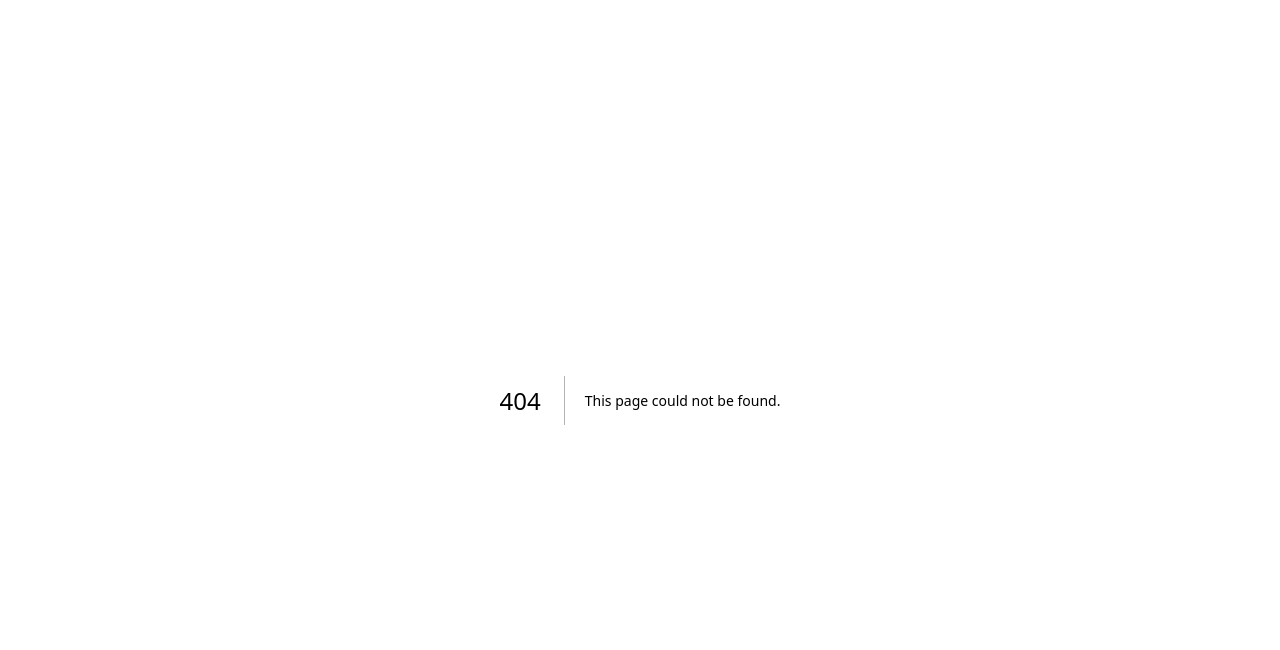
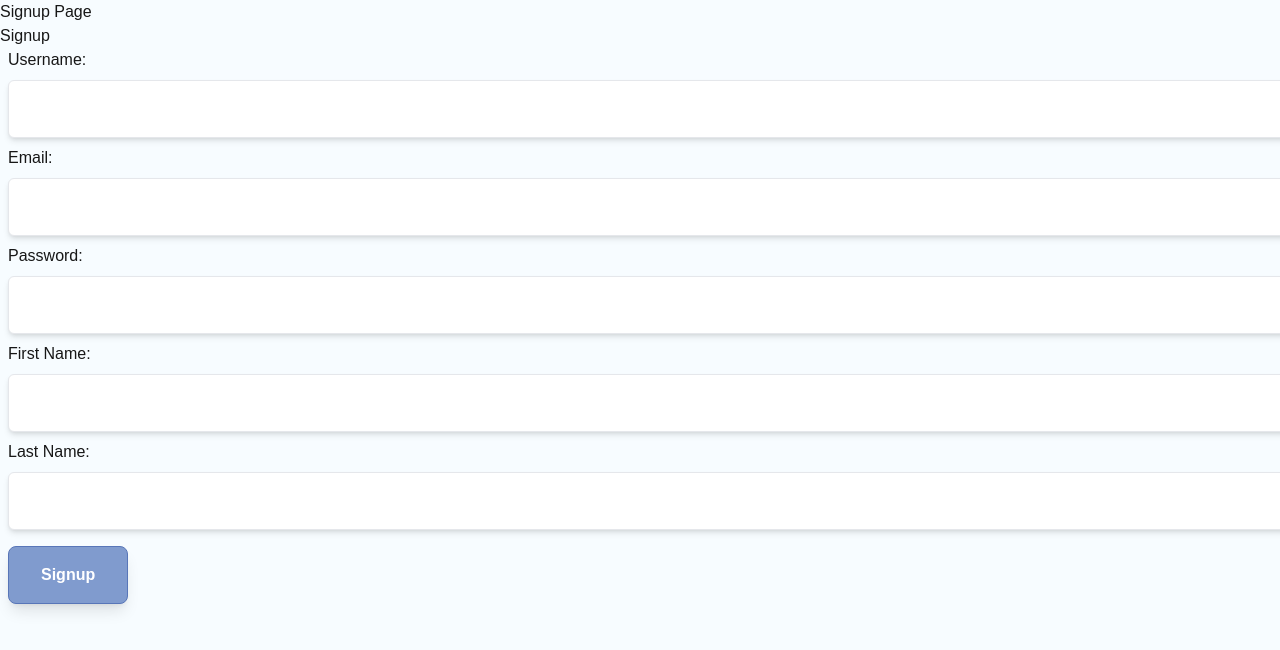
Before and after one commit to erinkim16/Mecca, a Next.js app in the folder PP2/scriptorium/: page /signup-page in a window 1280 px wide. Before the commit this address had no page. Shown: the top 650 px of the page. Built offline with nearby package versions, Linux system fonts and the light colour scheme.

Commit message:
implemented signup and login pages

```diff
--- /dev/null
+++ b/PP2/scriptorium/components/users/login-form.tsx
@@ -0,0 +1,51 @@
+import React, { useState } from "react";
+import { login } from "@/utils/account/api";
+// import { useNavigate } from "react-router-dom";
+import { useRouter } from "next/router";
+
+const LoginForm: React.FC = () => {
+  const [username, setUsername] = useState("");
+  const [password, setPassword] = useState("");
+  const [error, setError] = useState("");
+  // const navigate = useNavigate();
+  const router = useRouter();
+
+  const handleLogin = async (e: React.FormEvent) => {
+    e.preventDefault();
+    try {
+      const response = await login({ username, password });
+      localStorage.setItem("accessToken", response.data.accessToken);
+      localStorage.setItem("refreshToken", response.data.refreshToken);
+      // navigate("/dashboard"); // Replace with your target page
+      router.push("/dashboard");
+    } catch (err: any) {
+      setError(err.response?.data?.message || "Login failed");
+    }
+  };
+
+  return (
+    <form onSubmit={handleLogin}>
+      <h2>Login</h2>
+      {error && <p style={{ color: "red" }}>{error}</p>}
+      <div>
+        <label>Username:</label>
+        <input
+          type="text"
+          value={username}
+          onChange={(e) => setUsername(e.target.value)}
+        />
+      </div>
+      <div>
+        <label>Password:</label>
+        <input
+          type="password"
+          value={password}
+          onChange={(e) => setPassword(e.target.value)}
+        />
+      </div>
+      <button type="submit">Login</button>
+    </form>
+  );
+};
+
+export default LoginForm;
--- a/PP2/scriptorium/components/users/login.tsx
+++ /dev/null
@@ -1,65 +0,0 @@
-import React, { useState } from "react";
-import { useRouter } from "next/router";
-import axios from "axios";
-
-export default function Login() {
-  const [username, setUsername] = useState("");
-  const [password, setPassword] = useState("");
-  const [error, setError] = useState("");
-  const router = useRouter();
-
-  // Handle form submission
-  const handleLogin = async (e: React.FormEvent) => {
-    e.preventDefault(); // prevent form from submitting the default way
-    setError(""); // clear any previous error
-
-    try {
-      // Send login data to the backend
-      const response = await axios.post("/api/login", {
-        username,
-        password,
-      });
-
-      // If successful, save tokens to local storage
-      const { accessToken, refreshToken } = response.data;
-      localStorage.setItem("accessToken", accessToken);
-      localStorage.setItem("refreshToken", refreshToken);
-
-      // Redirect the user to a protected page, such as the dashboard
-      router.push("/dashboard");
-    } catch (err: any) {
-      // Display error if login fails
-      setError(
-        err.response?.data?.message || "Failed to log in. Please try again."
-      );
-    }
-  };
-
-  return (
-    <div className="login-container">
-      <h2>Login</h2>
-      {error && <p className="error">{error}</p>}
-      <form onSubmit={handleLogin}>
-        <label htmlFor="username">Username</label>
-        <input
-          type="text"
-          id="username"
-          value={username}
-          onChange={(e) => setUsername(e.target.value)}
-          required
-        />
-
-        <label htmlFor="password">Password</label>
-        <input
-          type="password"
-          id="password"
-          value={password}
-          onChange={(e) => setPassword(e.target.value)}
-          required
-        />
-
-        <button type="submit">Login</button>
-      </form>
-    </div>
-  );
-}
--- a/PP2/scriptorium/components/users/register.tsx
+++ /dev/null
@@ -1,109 +0,0 @@
-import React, { useState } from "react";
-import axios from "axios";
-import { useRouter } from "next/router";
-
-export default function Register() {
-  // Define state for form fields and error messages
-  const [username, setUsername] = useState("");
-  const [email, setEmail] = useState("");
-  const [password, setPassword] = useState("");
-  const [firstName, setFirstName] = useState("");
-  const [lastName, setLastName] = useState("");
-  const [avatar, setAvatar] = useState(1); // default avatar ID
-  const [error, setError] = useState("");
-  const router = useRouter();
-
-  // Handle registration form submission
-  const handleRegister = async (e: React.FormEvent) => {
-    e.preventDefault(); // Prevent default form submission
-    setError(""); // Clear any previous error messages
-
-    try {
-      // Send registration data to the backend
-      const response = await axios.post("/api/register", {
-        username,
-        email,
-        password,
-        firstName,
-        lastName,
-        avatar,
-      });
-
-      // On successful registration, redirect to login page
-      if (response.status === 200) {
-        router.push("/login");
-      }
-    } catch (err: any) {
-      // Display error message if registration fails
-      setError(
-        err.response?.data?.error || "Registration failed. Please try again."
-      );
-    }
-  };
-
-  return (
-    <div className="register-container">
-      <h2>Register</h2>
-      {error && <p className="error">{error}</p>}
-      <form onSubmit={handleRegister}>
-        <label htmlFor="username">Username</label>
-        <input
-          type="text"
-          id="username"
-          value={username}
-          onChange={(e) => setUsername(e.target.value)}
-          required
-        />
-
-        <label htmlFor="email">Email</label>
-        <input
-          type="email"
-          id="email"
-          value={email}
-          onChange={(e) => setEmail(e.target.value)}
-          required
-        />
-
-        <label htmlFor="password">Password</label>
-        <input
-          type="password"
-          id="password"
-          value={password}
-          onChange={(e) => setPassword(e.target.value)}
-          required
-        />
-
-        <label htmlFor="firstName">First Name (Optional)</label>
-        <input
-          type="text"
-          id="firstName"
-          value={firstName}
-          onChange={(e) => setFirstName(e.target.value)}
-        />
-
-        <label htmlFor="lastName">Last Name (Optional)</label>
-        <input
-          type="text"
-          id="lastName"
-          value={lastName}
-          onChange={(e) => setLastName(e.target.value)}
-        />
-
-        <label htmlFor="avatar">Avatar (1-4)</label>
-        <input
-          type="number"
-          id="avatar"
-          value={avatar}
-          onChange={(e) => setAvatar(Number(e.target.value))}
-          min="1"
-          max="4"
-        />
-
-        <button type="submit">Register</button>
-      </form>
-      <p>
-        Already have an account? <a href="/login">Log in</a>
-      </p>
-    </div>
-  );
-}
--- /dev/null
+++ b/PP2/scriptorium/components/users/signup-form.tsx
@@ -0,0 +1,87 @@
+import React, { useState } from "react";
+import { register } from "@/utils/account/api";
+// import { useNavigate } from "react-router-dom";
+import { useRouter } from "next/router";
+
+const SignupForm: React.FC = () => {
+  const [formData, setFormData] = useState({
+    username: "",
+    email: "",
+    password: "",
+    firstName: "",
+    lastName: "",
+  });
+  const [error, setError] = useState("");
+  // const navigate = useNavigate();
+  const router = useRouter();
+
+  const handleChange = (e: React.ChangeEvent<HTMLInputElement>) => {
+    setFormData({ ...formData, [e.target.name]: e.target.value });
+  };
+
+  const handleSignup = async (e: React.FormEvent) => {
+    e.preventDefault();
+    try {
+      await register(formData);
+      // navigate("/login");
+      router.push("/login");
+    } catch (err: any) {
+      setError(err.response?.data?.error || "Signup failed");
+    }
+  };
+
+  return (
+    <form onSubmit={handleSignup}>
+      <h2>Signup</h2>
+      {error && <p style={{ color: "red" }}>{error}</p>}
+      <div>
+        <label>Username:</label>
+        <input
+          type="text"
+          name="username"
+          value={formData.username}
+          onChange={handleChange}
+        />
+      </div>
+      <div>
+        <label>Email:</label>
+        <input
+          type="email"
+          name="email"
+          value={formData.email}
+          onChange={handleChange}
+        />
+      </div>
+      <div>
+        <label>Password:</label>
+        <input
+          type="password"
+          name="password"
+          value={formData.password}
+          onChange={handleChange}
+        />
+      </div>
+      <div>
+        <label>First Name:</label>
+        <input
+          type="text"
+          name="firstName"
+          value={formData.firstName}
+          onChange={handleChange}
+        />
+      </div>
+      <div>
+        <label>Last Name:</label>
+        <input
+          type="text"
+          name="lastName"
+          value={formData.lastName}
+          onChange={handleChange}
+        />
+      </div>
+      <button type="submit">Signup</button>
+    </form>
+  );
+};
+
+export default SignupForm;
--- /dev/null
+++ b/PP2/scriptorium/pages/login-page.tsx
@@ -0,0 +1,13 @@
+import React from "react";
+import LoginForm from "@/components/users/login-form";
+
+const LoginPage: React.FC = () => {
+  return (
+    <div>
+      <h1>Login Page</h1>
+      <LoginForm />
+    </div>
+  );
+};
+
+export default LoginPage;
--- /dev/null
+++ b/PP2/scriptorium/pages/signup-page.tsx
@@ -0,0 +1,13 @@
+import React from "react";
+import SignupForm from "@/components/users/signup-form";
+
+const SignupPage: React.FC = () => {
+  return (
+    <div>
+      <h1>Signup Page</h1>
+      <SignupForm />
+    </div>
+  );
+};
+
+export default SignupPage;
```
